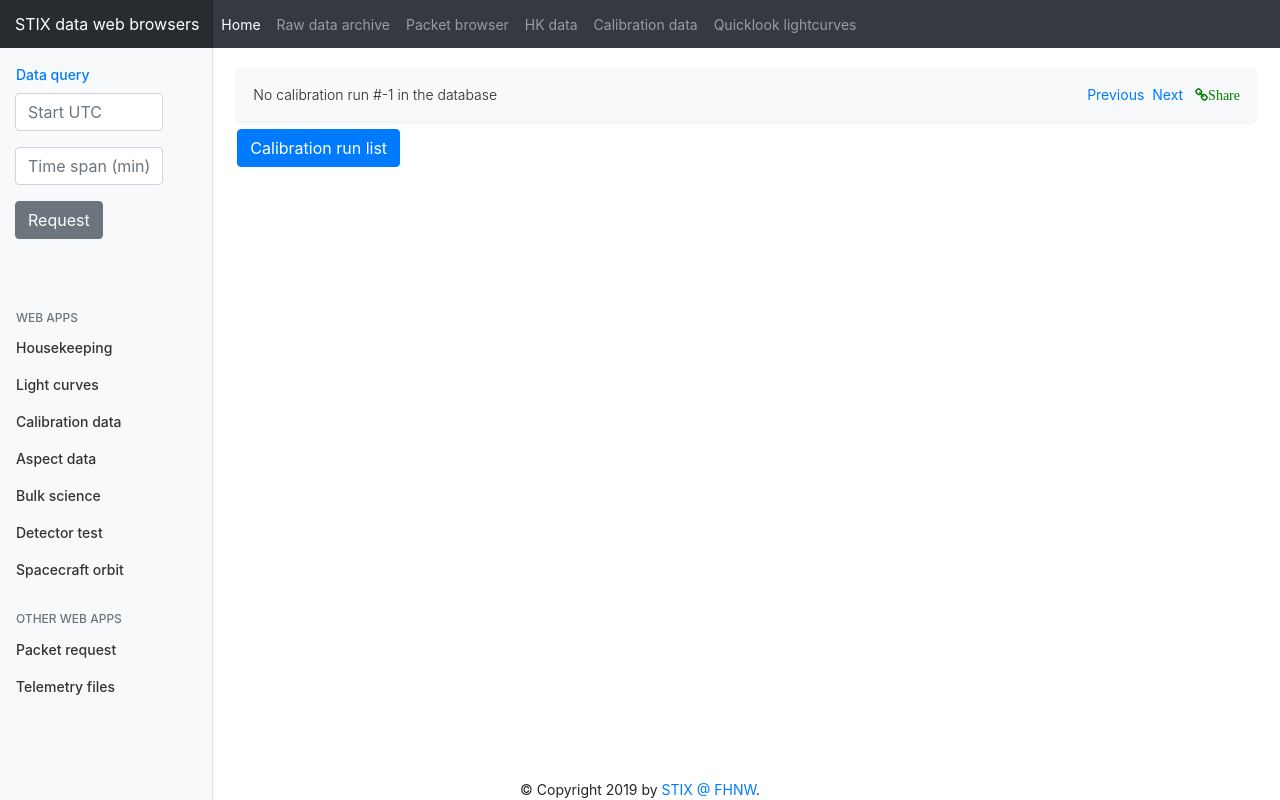
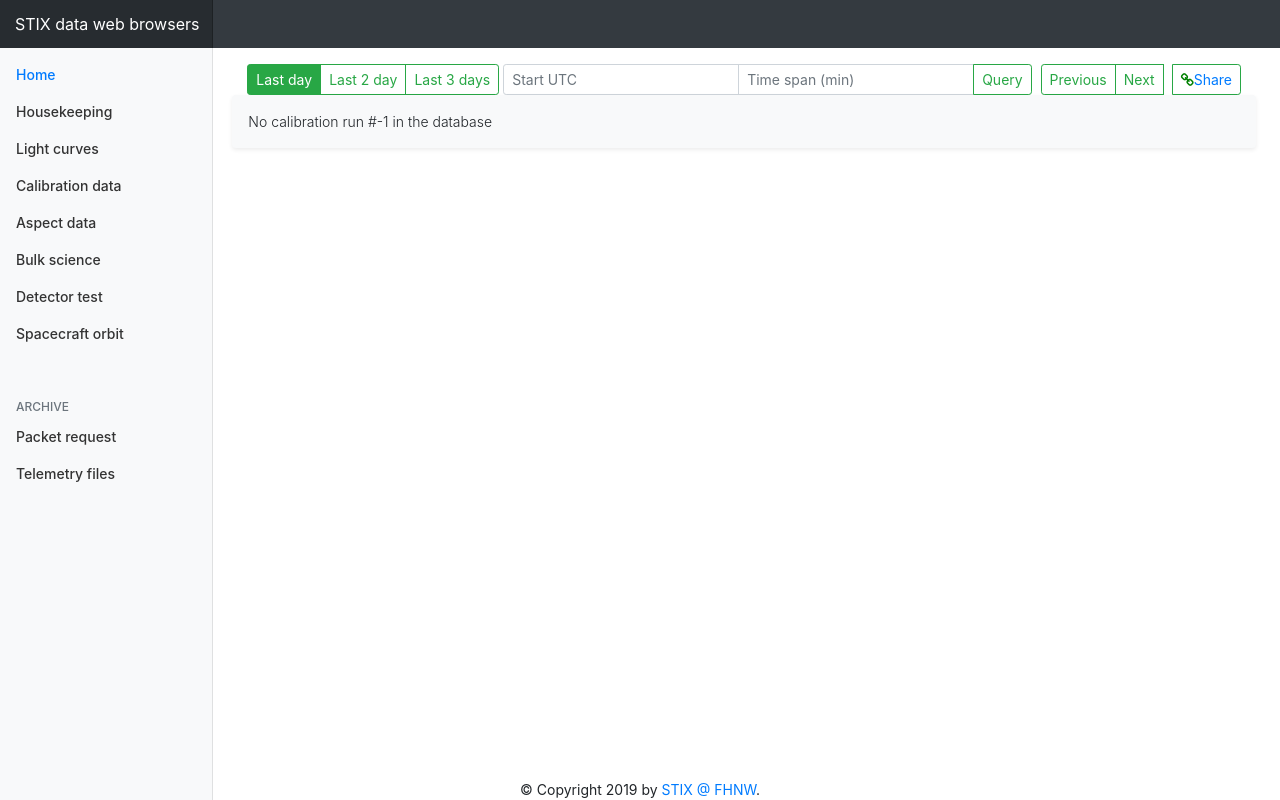
Before and after one commit to i4Ds/STIX-data-center, a Flask app: page /plot/calibration/ in a window 1280 px wide. Run offline with Flask 2, Linux system fonts and the light colour scheme; data that the repository does not hold is empty; some libraries are stand-ins or nearby versions; some web fonts are replaced.

Commit message:
moved the request form from left sidebar to the main container and add buttons to load the last n days data

```diff
--- a/routes.py
+++ b/routes.py
@@ -22,7 +22,6 @@
 app.config['mongo_pwd'] = ''
 
 STIX_MDB = mongodb_api.MongoDB(app)
-
 
 def convert_to_unix_time(timestamp):
     dt = None
@@ -315,17 +314,22 @@
         return json_util.dumps(result)
 
 
-@app.route("/request/last-packets/type/<packet_type>")
+"""
+@app.route("/request/last-packets/type-tw")
 def request_last_telemetry_packets(packet_type):
-    result = {'status': 'unknown', 'packets': []}
+    result = {'status': 'Invalid request', 'packets': []}
     SPIDs = get_group_spids(packet_type)
-    try:
-        status = "Invalid request"
-        status, packets = STIX_MDB.select_last_packets_by_SPIDs(SPIDs)
-        result = {'status': status, 'packets': packets}
-    except Exception as e:
-        result = {'status': str(e), 'packets': []}
+    if SPIDs:
+        try:
+            start_unix = float(request.values['start_unix'])
+            span_seconds = float(request.values['span_seconds'])
+            if start_unix > 0 and span_seconds > 0:
+                status, packets = STIX_MDB.select_last_packets(SPIDs, start_unix, span_seconds)
+                result = {'status': status, 'packets': packets}
+        except Exception as e:
+            result = {'status': str(e), 'packets': []}
     return json_util.dumps(result)
+"""
 
 
 @app.route("/request/pdf/quicklook/<int:run_id>")
@@ -382,3 +386,10 @@
         result = {'status': 'Invalid request', 'data': []}
 
     return json_util.dumps(result)
+
+
+@app.route("/request/last-packet/timestamp/<int:SPID>")
+def request_last_telemetry_packet_timestamp(SPID):
+    unix_time= STIX_MDB.get_last_packet_unix_time(SPID)
+    result={'unix_time':unix_time}
+    return json_util.dumps(result)
--- a/static/css/stix.plot.css
+++ b/static/css/stix.plot.css
@@ -0,0 +1,3 @@
+.btn-outline-secondary.active {
+    background-color: limegreen ;
+}
--- a/static/js/calibration.plot.response.js
+++ b/static/js/calibration.plot.response.js
@@ -249,19 +249,35 @@
 		{
 			var start=StixDateTime.utc2unix(utc);
 			var span=Number(spanMin)*60;
-
 			requestCalibrationRunList(start,span);
 
 		}
+	});
 
+	$( ".last-data" ).click(function( event ) {
+		event.preventDefault();
+		var spanHours=$(this).val();
+		var url='/request/last-packet/timestamp/54124';
+		$.getJSON(url, function(data) {
+			var lastTime=data['unix_time'];
+			if(lastTime>0)
+			{
+				requestCalibrationRunList(lastTime-spanHours*3600,spanHours*3600, 'Request the data of the last '+spanHours+ ' hours.');
+			}
+			else{
+				$('#status').html('No data in the requested time window');
+			}
+		});
 
 	});
+
 
 
 
 	function showCalibrationRunList(data){
 		var $table=$('#calibration-runs-table');
 		var ydata=[];
+		$('#btn-calibration-run').show();
 		for(var i=0;i<data.length;i++)
 		{
 
@@ -285,19 +301,24 @@
 		var id=$(this).data('id');
 		loadCalibrationRun(id);
 		$('#plots').collapse('show');
-
-
 	});
 
 
-	function requestCalibrationRunList(start, span)
+	function requestCalibrationRunList(start, span, msg='')
 	{
 		if(span>MAX_TIME_SPAN)
 		{
 			span=MAX_TIME_SPAN;
 		}
-		$('#status').html('Requesting data from '+StixDateTime.unixTime2ISOstring(start)+
-			' to '+StixDateTime.unixTime2ISOstring(start+span));
+		if(msg=='')
+		{
+			$('#status').html('Requesting data from '+StixDateTime.unixTime2ISOstring(start)+
+				' to '+StixDateTime.unixTime2ISOstring(start+span));
+		}
+		else
+		{
+			$('#status').html(msg);
+		}
 		var dataForm={
 			start_unix:start, //unix_time
 			span_seconds:span//seconds
--- a/static/js/stix.common.js
+++ b/static/js/stix.common.js
@@ -257,6 +257,7 @@
 		[0.9921259842519685, 'rgb(248, 230, 33)'],
 		[0.9960629921259843, 'rgb(250, 230, 34)'], [1.0, 'rgb(253, 231, 36)']],
 	plotlyConfigAllowSharing:{showLink: true, displaylogo: false, sendDataToCloud:true, sendData: true},
+	plotlyConfigCloud:{ displaylogo: false, sendDataToCloud:true, sendData: true},
 	plotlyConfig:{showLink: false, displaylogo: false, sendDataToCloud:false, sendData: false, modeBarButtonsToRemove: ['sendDataToCloud'],  linkText: false},
 	isObjectEmpty:function(obj) {
 		return Object.keys(obj).length === 0;
--- a/static/js/stix.datetime.js
+++ b/static/js/stix.datetime.js
@@ -80,7 +80,7 @@
 			ts.T0=data[0];
 			ts.T0_UTC=StixDateTime.unixTime2ISOstring(data[0]);
 			ts.unixTime=[];
-			ts.time[0]=0;
+			ts.unixTime[0]=0;
 			ts.utc=[];
 			ts.utc[0]=ts.T0_UTC;
 			//ts.SCET=[];
--- a/templates/base-plotting.html
+++ b/templates/base-plotting.html
@@ -19,33 +19,52 @@
 
 	</head>
 	<body>
-		{% set navi_bottom_margin='mb-1' %}
-		{% include 'navi.html' %}
-
+		{%include 'navi.html' %}
 		<div class="container-fluid">
+			{% include 'dashboard-left-sidebar.html' %}
+			<main role="main" class="col-md-9 ml-sm-auto col-lg-10 pt-3 px-4">
+			<form id="reqform" class="">
+				<div class="btn-toolbar">
+					<div class="btn-group  btn-group-sm mr-1">
+						{% block toolbar_button_groups %}
+						{% endblock %}
+					</div>
+					<div class="input-group input-group-sm mr-auto">
+						<input type="text"  id="utc-input" class=" form-control form_datetime" placeholder="Start UTC" name="start" id="start-input">
+						<input type="text" class="form-control" placeholder="Time span (min)" min="0" max="5000" name="span" id="span-input">
+						<div class="input-group-append">
+							<button class="btn btn-outline-success" type="submit">Query</button>
+						</div>
+					</div>
+					<div class="btn-group btn-group-sm ">
+						<button type="button" class="btn btn-outline-success" id="previous" value="">Previous </button>
+						<button type="button" class="btn btn-outline-success" id="next" value="">Next</button>
+						<button type="button" class="btn btn-outline-success ml-2" >
+							<a class="button" href="#" id="share">
+								<i class="fa fa-chain" style="font-size:14;color:green"></i>Share
+							</a>
+						</button>
+					</div>
+				</div>
+			</form>
 			<div class="row">
-
-				{% include "dashboard-left-sidebar.html" %}
-
-				<main role="main" class="col-md-9 ml-sm-auto col-lg-10 pt-3 px-4">
-				<div class="shadow-sm p-3 mb-2 bg-light rounded">
-						<span class="font-weight-light" id="status">
+				<div class="shadow-sm p-3 mb-2 bg-light col-md-12 rounded">
+					<span class="font-weight-light" id="status">
 						{% block main_title_bar %}
 						{%endblock%}
-						</span>
-						<div class="float-right" id="right-buttons" style="display:none">
-							<a class="mr-1" id="previous" href="#">Previous</a>
-							<a class="mr-2" id="next" href="#">Next</a>
-							<a href="#" id="share">
-								<i class="fa fa-chain" style="font-size:14;color:green">Share</i>
-							</a>
+					</span>
+				</div>
+			</div>
 
-						</div>
+			<div class="row">
+				<div class="col-md-12">
+					{% block main_container%} {% endblock %}
 				</div>
-				{% block main_container%} {% endblock %}
+			</div>
 
-				</main>
-			</div>
+			</main>
+
+
 		</div>
 		{% include "footer.html" %}
 
@@ -56,6 +75,11 @@
 		<script src="{{ url_for('static', filename='js/stix.packet.analyzer.js')}}"></script>
 		<script src="{{ url_for('static', filename='js/stix.plot.js')}}"></script>
 		{% block after_js%}  	{% endblock %}
+		<script>
+			$(".btn-group > .btn").click(function(){
+				$(this).addClass("active").siblings().removeClass("active");
+			});
+		</script>
 
 
 	</body>
--- a/templates/dashboard-left-sidebar.html
+++ b/templates/dashboard-left-sidebar.html
@@ -1,44 +1,16 @@
-<nav class="col-md-2 col-sm-2  col-2 d-none d-md-block mt-3 bg-light sidebar">
+<nav class="col-md-2 col-sm-2  col-2 d-none d-md-block mt-6 p-0 bg-light sidebar">
+
 	<div class="sidebar-sticky">
-
-
 		<ul class="nav flex-column mb-5">
 			<li class="nav-item">
 				<a class="nav-link active" href="#">
 					<span data-feather="home"></span>
-					Data query<span class="sr-only">(current)</span>
+					Home<span class="sr-only">(current)</span>
 				</a>
 			</li>
-			<li class="nav-item mb-2">
-				<form id="reqform" class="form-horizontal">
-					<div class="form-group">
-						<div class="col-sm-10">
-							<input type="text" class="form-control small form_datetime " id="utc-input" placeholder="Start UTC" name="start" id="start-input" >
-						</div>
-					</div>
-					<div class="form-group">
-						<div class="col-sm-10">
-							<input type="text" class="form-control small   " placeholder="Time span (min)" min="0" max="5000"  name="span" id="span-input" >
-						</div>
-					</div>
-					<div class="form-group">
-						<div class="col-sm-10 col-sm-offset-1">
-							<button type="submit" class="btn btn-secondary">Request</button>
-						</div>
-					</div>
-				</form>
-			</li>
-		</ul>
-		<h6 class="sidebar-heading d-flex justify-content-between align-items-center px-3 mt-4 mb-1 text-muted">
-			<span>Web Apps</span>
-			<a class="d-flex align-items-center text-muted" href="#">
-			</a>
-		</h6>
-
-		<ul class="nav flex-column mb-2">
 			<li class="nav-item">
-				<a class="nav-link" href="/plot/housekeeping">
-					<span data-feather="bar-chart-2"></span>
+				<a class="nav-link " href="/plot/housekeeping">
+					<span data-feather="home"></span>
 					Housekeeping
 				</a>
 			</li>
@@ -83,7 +55,7 @@
 		</ul>
 
 		<h6 class="sidebar-heading d-flex justify-content-between align-items-center px-3 mt-4 mb-1 text-muted">
-			<span>Other Web Apps</span>
+			<span>Archive</span>
 			<a class="d-flex align-items-center text-muted" href="#">
 			</a>
 		</h6>
@@ -96,7 +68,7 @@
 				</a>
 			</li>
 			<li class="nav-item">
-				<a class="nav-link" href="/view/listfile">
+				<a class="nav-link" href="/view/list/files">
 					<span data-feather="file-text"></span>
 					Telemetry files
 				</a>
--- a/templates/navi.html
+++ b/templates/navi.html
@@ -1,21 +1,11 @@
 {% if navi_bottom_margin is not defined%}
-	{% set navi_bottom_margin='mb-3' %}
+	{% set navi_bottom_margin='mb-0' %}
 {% endif %}
 
 <nav class="navbar navbar-expand-md navbar-dark sticky-top bg-dark flex-md-nowrap p-0 {{navi_bottom_margin}} ">
-	<a class="navbar-brand col-sm-3 col-md-2 mr-0" href="#">STIX data web browsers</a>
+	<a class="navbar-brand col-sm-3 col-md-2 mr-0" href="/">STIX data web browsers</a>
 	<button class="navbar-toggler" type="button" data-toggle="collapse" data-target="#navbarNavAltMarkup" aria-controls="navbarNavAltMarkup" aria-expanded="false" aria-label="Toggle navigation">
 		<span class="navbar-toggler-icon"></span>
 	</button>
-	<div class="collapse navbar-collapse" id="navbarNavAltMarkup">
-		<div class="navbar-nav">
-			<a class="nav-item nav-link active" href="/">Home <span class="sr-only">(current)</span></a>
-			<a class="nav-link nav-item" href="/view/list/files">Raw data archive</a>
-			<a class="nav-link nav-item" href="/view/packet/request">Packet browser</a>
-			<a class="nav-link nav-item" href="/plot/housekeeping">HK data </a>
-			<a class="nav-link nav-item" href="/plot/calibration">Calibration data </a>
-			<a class="nav-link nav-item" href="/plot/lightcurves">Quicklook lightcurves</a>
-
-		</div>
 	</div>
 </nav>
--- a/templates/plot-calibration.html
+++ b/templates/plot-calibration.html
@@ -18,18 +18,22 @@
 {%endif%}
 
 {% endblock %}
+{% block  toolbar_button_groups%}
+	<button type="button" class="btn btn-outline-success active last-data" value="24">Last day</button>
+	<button type="button" class="btn btn-outline-success last-data " value="48">Last 2 day</button>
+	<button type="button" class="btn btn-outline-success last-data " value="72">Last 3 days</button>
+{% endblock %}
 
 
 {% block  main_container%}
 
-<a class="btn btn-primary" data-toggle="collapse" href="#calibration-run-list" role="button" aria-expanded="false" aria-controls="calibration-run-list">
-	Calibration run list
+<a class="btn btn-success btn-sm" id="btn-calibration-run" data-toggle="collapse" href="#calibration-run-list" role="button" aria-expanded="false" aria-controls="calibration-run-list" style="display:none">
+	Toggle
 </a>
-
 
 <div class="collapse" id="calibration-run-list">
 	<div class="card card-body" style="height:400px; overflow:scroll">
-		<table class="table table-sm table-striped table-bordered table-hover" id="calibration-runs-table">
+		<table class="table table-sm table-striped table-bordered table-hover mt-3" id="calibration-runs-table">
 			<thead>
 				<tr>
 					<th class="sortable-column sort-desc">ID</th>
```
Also changed, not shown: core/mongodb_api.py (+36 -10 lines), static/js/housekeeping.plot.request.js (+19 -2 lines), static/js/lightcurve.plot.response.js (+63 -115 lines), templates/plot-housekeeping.html (+7 -0 lines), templates/plot-lightcurves.html (+24 -12 lines).
